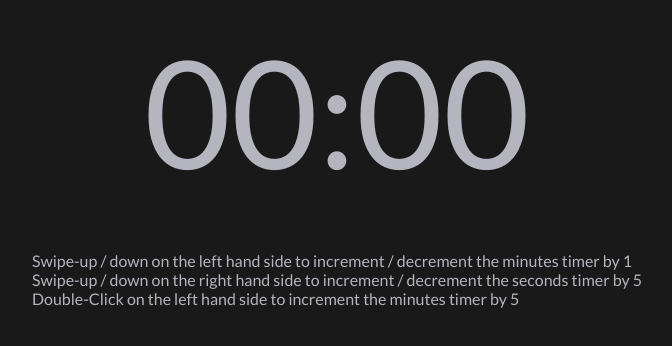
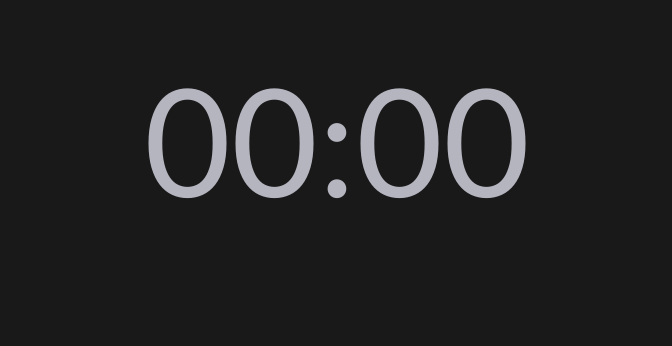
Before and after one commit to Domeee/timebox, a React (Create React App) app: page / in a window 1280 px wide. Shown: the part 236-582 px from the top of the page, without its empty margins (303-975 px from the left). Built offline with nearby package versions, Linux system fonts and the light colour scheme.

Commit message:
Remove double click event

```diff
--- a/src/App.tsx
+++ b/src/App.tsx
@@ -36,7 +36,6 @@ class App extends React.Component<{}, AppState> {
       <div className="app" tabIndex={0} onKeyDown={this.handleKeyDown}>
         <TimeboxEventEmitter onChange={this.handleTimeboxChange}>
           <div className="content-container">
-            <div className="counter-container">
             <div className="clock">
               <span tabIndex={1} id="minutes">
                 {minutes}
@@ -53,21 +52,6 @@ class App extends React.Component<{}, AppState> {
             >
               {toggleText}
             </button>
-            </div>
-            <div className="instruction-container">
-              <div>
-                Swipe-up / down on the left hand side to increment / decrement
-                the minutes timer by 1
-              </div>
-              <div>
-                Swipe-up / down on the right hand side to increment / decrement
-                the seconds timer by 5
-              </div>
-              <div>
-                Double-Click on the left hand side to increment the minutes
-                timer by 5
-              </div>
-            </div>
           </div>
         </TimeboxEventEmitter>
       </div>
@@ -138,18 +122,6 @@ class App extends React.Component<{}, AppState> {
           });
         }
         break;
-      case TimeboxEventType.INCREASE_MINUTES_BIGTIME:
-        if (!this.state.isTimeboxStarted && this.state.minutes < MAX_VALUE) {
-          this.setState(prevState => {
-            let minutes = prevState.minutes + 5;
-            minutes = minutes > MAX_VALUE ? MAX_VALUE : minutes;
-
-            // -1 seconds because interval starts after 1 second
-            const timer = minutes * 60 + prevState.seconds - 1;
-            return { minutes, timer };
-          });
-        }
-        break;
       default:
         break;
     }
--- a/src/TimeboxEvent.ts
+++ b/src/TimeboxEvent.ts
@@ -1,7 +1,6 @@
 export enum TimeboxEventType {
   INCREASE_SECONDS,
   INCREASE_MINUTES,
-  INCREASE_MINUTES_BIGTIME,
   DECREASE_SECONDS,
   DECREASE_MINUTES,
 }
--- a/src/TimeboxEventEmitter.tsx
+++ b/src/TimeboxEventEmitter.tsx
@@ -14,7 +14,6 @@ class TimeboxEventEmitter extends React.Component<TimeboxEventEmitterProps> {
     super(props);
     this.handleTouchStart = this.handleTouchStart.bind(this);
     this.handleTouchMove = this.handleTouchMove.bind(this);
-    this.handleDoubleClick = this.handleDoubleClick.bind(this);
   }
   public render() {
     return (
@@ -22,7 +21,6 @@ class TimeboxEventEmitter extends React.Component<TimeboxEventEmitterProps> {
         className="timebox-event-emitter"
         onTouchStart={this.handleTouchStart}
         onTouchMove={this.handleTouchMove}
-        onDoubleClick={this.handleDoubleClick}
       >
         {this.props.children}
       </div>
@@ -64,14 +62,6 @@ class TimeboxEventEmitter extends React.Component<TimeboxEventEmitterProps> {
       }
     }
   }
-  // tslint:disable-next-line:no-any
-  private handleDoubleClick(e: React.MouseEvent<HTMLElement>) {
-    e.preventDefault();
-    const minutesTouched = this.detectEntityTouched(e.clientX);
-    if (minutesTouched) {
-      this.props.onChange({ type: TimeboxEventType.INCREASE_MINUTES_BIGTIME });
-    }
-  }
   private detectEntityTouched(clientX: number) {
     const viewportWidth = Math.max(
       document.documentElement.clientWidth,
```
Lines whose indentation alone changed are shown as unchanged.
